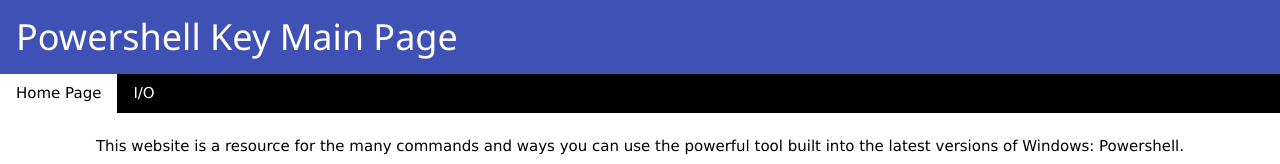
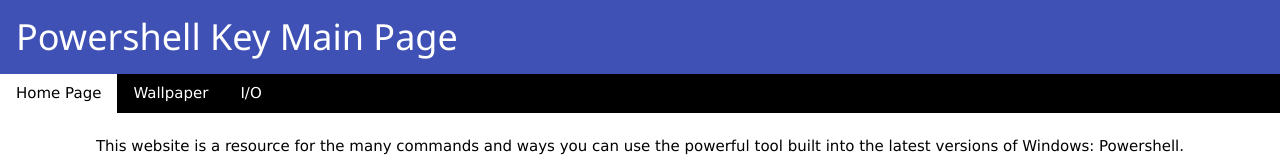
Before and after one commit to TheLingo1/TheLingo1.github.io, a plain HTML site: page PowershellKeyMainPage.html in a window 1280 px wide. Shown: the top 164 px of the page. Drawn offline with nearby package versions, Linux system fonts and the light colour scheme.

Commit message:
added wallpaper pafe

```diff
--- a/PowershellKeyMainPage.html
+++ b/PowershellKeyMainPage.html
@@ -12,6 +12,7 @@
 
 <div class="w3-bar w3-black">
 <a href="#" class="w3-bar-item w3-white" style="text-decoration:none">Home Page</a>
+<a href="#" class="w3-bar-item w3-hover-dark-grey w3-button" style="text-decoration:none">Wallpaper</a>
   <div class="w3-dropdown-hover">
     <button class="w3-button">I/O</button>
     <div class="w3-dropdown-content w3-bar-block w3-card-4">
```
